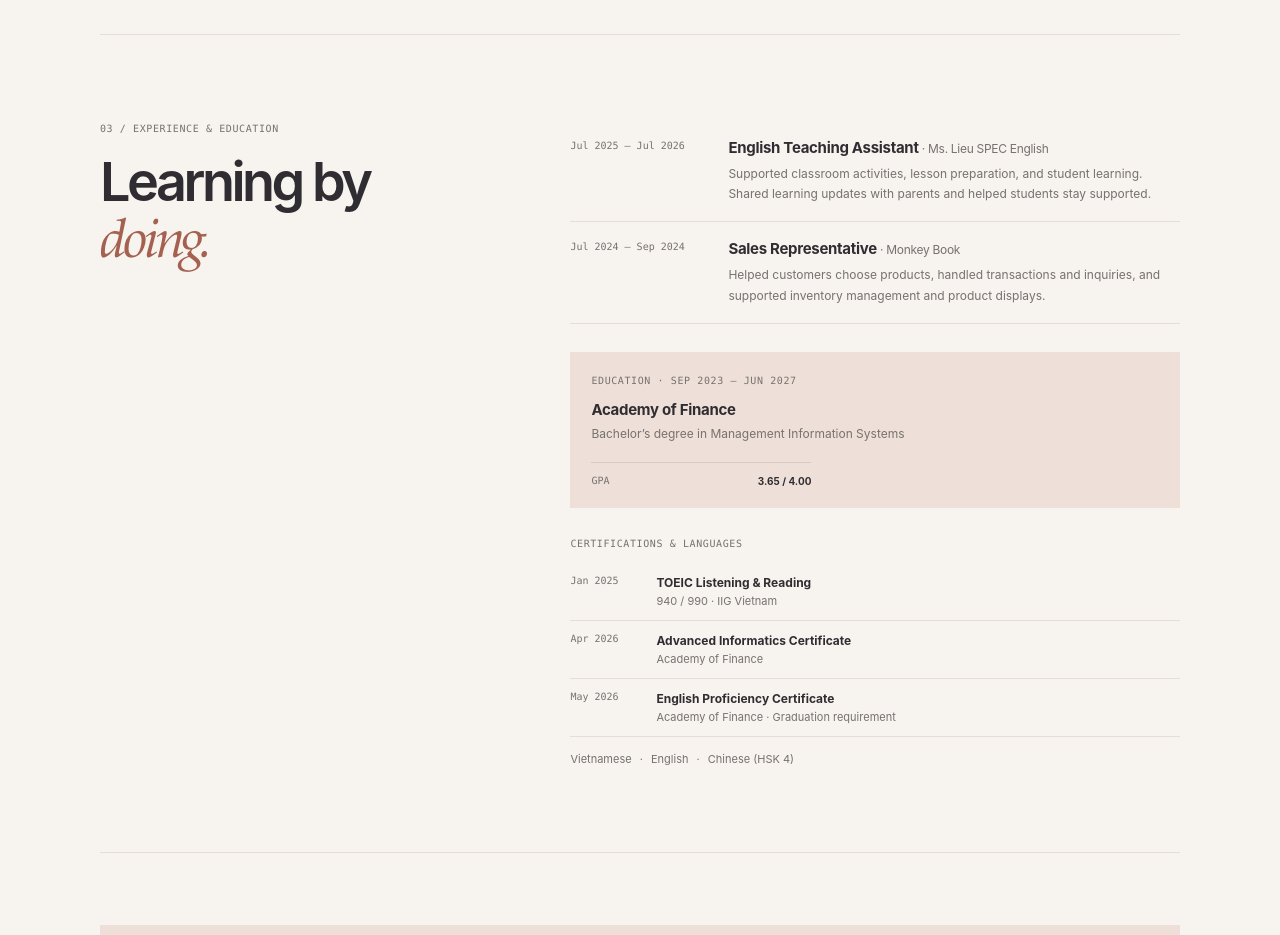
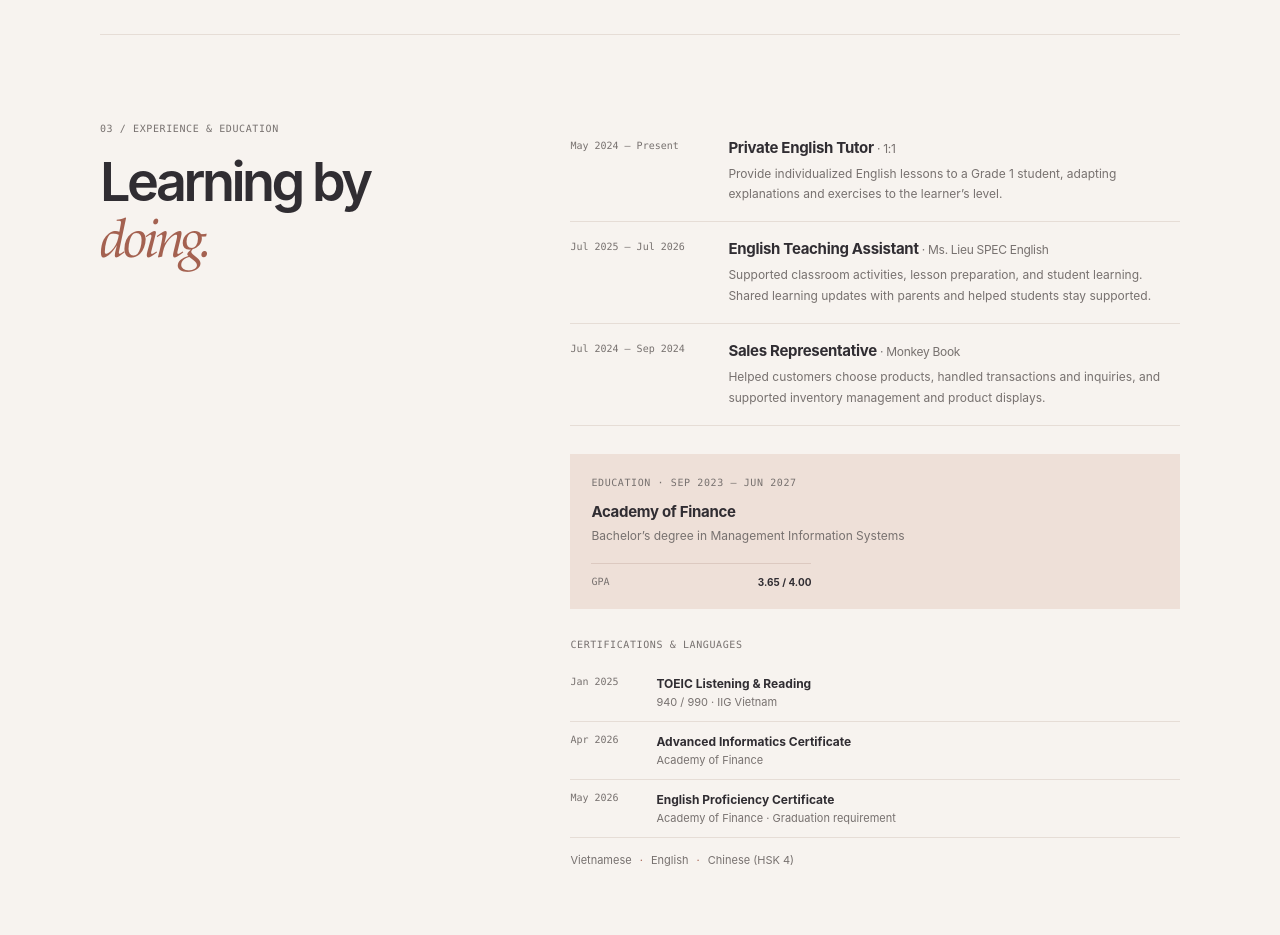
Before and after one commit to minhchitran1309/minhchitran1309.github.io, a plain HTML site: page index.html in a window 1280 px wide. Shown: the part 2100-3035 px from the top of the page. Drawn offline with Linux system fonts and the light colour scheme.

Commit message:
Add files via upload

```diff
--- a/index.html
+++ b/index.html
@@ -167,6 +167,16 @@
         <div class="experience-content">
           <div class="timeline">
             <article class="timeline-item">
+              <p class="timeline-date">May 2024 — Present</p>
+              <div>
+                <h3>Private English Tutor <span>· 1:1</span></h3>
+                <p>
+                  Provide individualized English lessons to a Grade 1 student, adapting
+                  explanations and exercises to the learner’s level.
+                </p>
+              </div>
+            </article>
+            <article class="timeline-item">
               <p class="timeline-date">Jul 2025 — Jul 2026</p>
               <div>
                 <h3>English Teaching Assistant <span>· Ms. Lieu SPEC English</span></h3>
```
Also changed, not shown: 1 other file.
